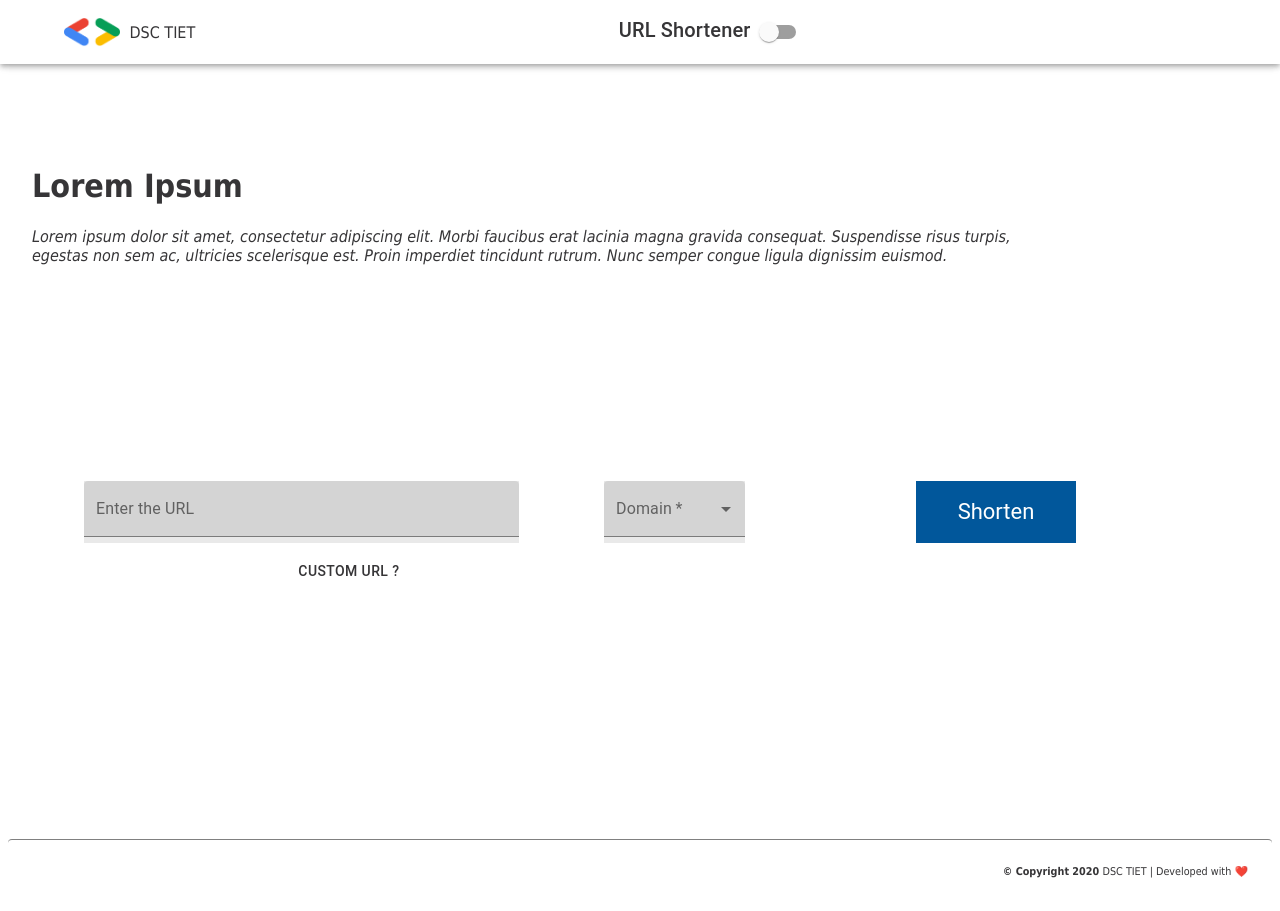
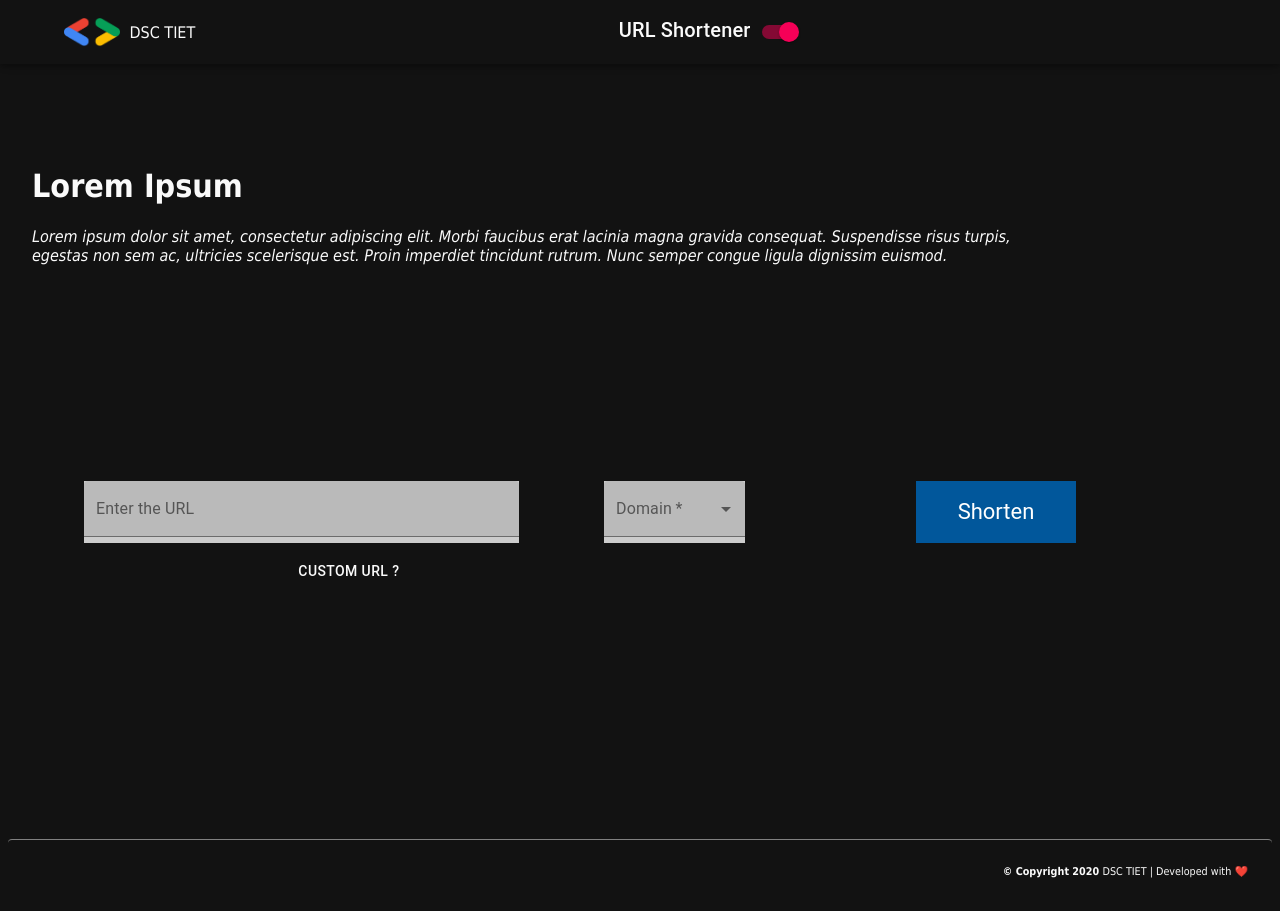
Before and after one commit to developer-student-club-thapar/urlShortner, a React (Create React App) app: page / in a window 1280 px wide. Built offline with nearby package versions, Linux system fonts and the light colour scheme; the HTML template or start-up script is replaced by a standard one.

Commit message:
Dark mode ON state is not retained after refresh

```diff
--- a/src/components/navBar.js
+++ b/src/components/navBar.js
@@ -8,7 +8,7 @@ import { Container } from '@material-ui/core';
 import { ThemeProvider } from 'styled-components';
 import { GlobalStyles } from './globalStyles';
 import { lightTheme, darkTheme } from './Themes';
-const useStyles = makeStyles(theme => ({
+const useStyles = makeStyles((theme) => ({
   root: {
     flexGrow: 1,
     color: 'inherit',
@@ -27,11 +27,18 @@ const useStyles = makeStyles(theme => ({
 const logo = require('../assets/images/dsc_logo.png');
 export default function NavBar() {
   const classes = useStyles();
-  const [theme, setTheme] = useState('light');
+  const [theme, setTheme] = useState(localStorage.getItem('theme-preference'));
+  const [checked, setChecked] = useState(theme === 'light' ? false : true);
   const themeToggler = () => {
-    theme === 'light' ? setTheme('dark') : setTheme('light');
+    if (theme === 'light') {
+      localStorage.setItem('theme-preference', 'dark');
+      setChecked(true);
+    } else {
+      localStorage.setItem('theme-preference', 'light');
+      setChecked(false);
+    }
+    setTheme(localStorage.getItem('theme-preference'));
   };
-
   return (
     <ThemeProvider theme={theme === 'light' ? lightTheme : darkTheme}>
       <GlobalStyles />
@@ -67,7 +74,11 @@ export default function NavBar() {
               </Typography>
               <Typography variant="h6" id="url" className={classes.title}>
                 URL Shortener
-                <Switch onClick={themeToggler} color="secondary" />
+                <Switch
+                  onClick={themeToggler}
+                  color="secondary"
+                  checked={checked}
+                />
               </Typography>
             </Toolbar>
           </Container>
```
